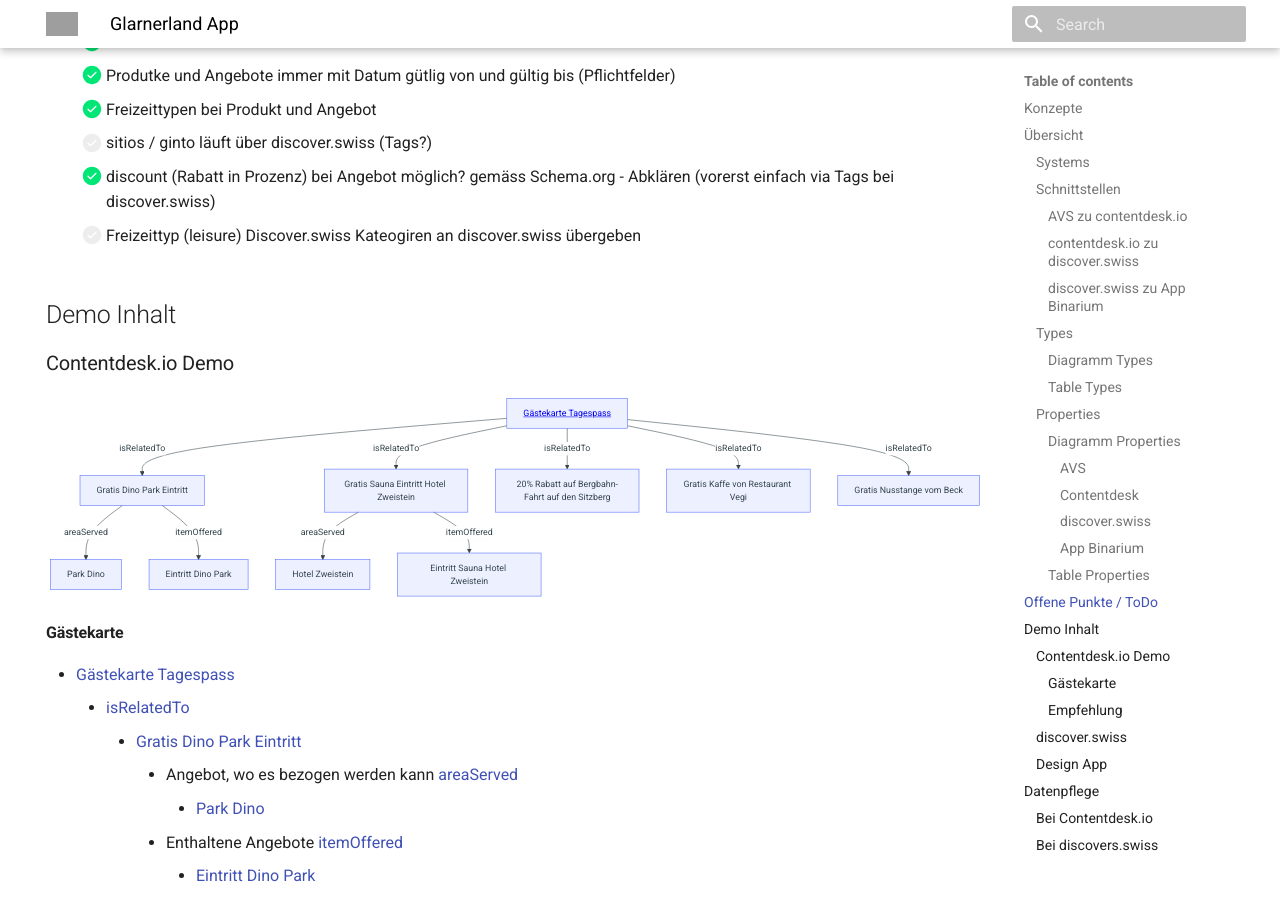
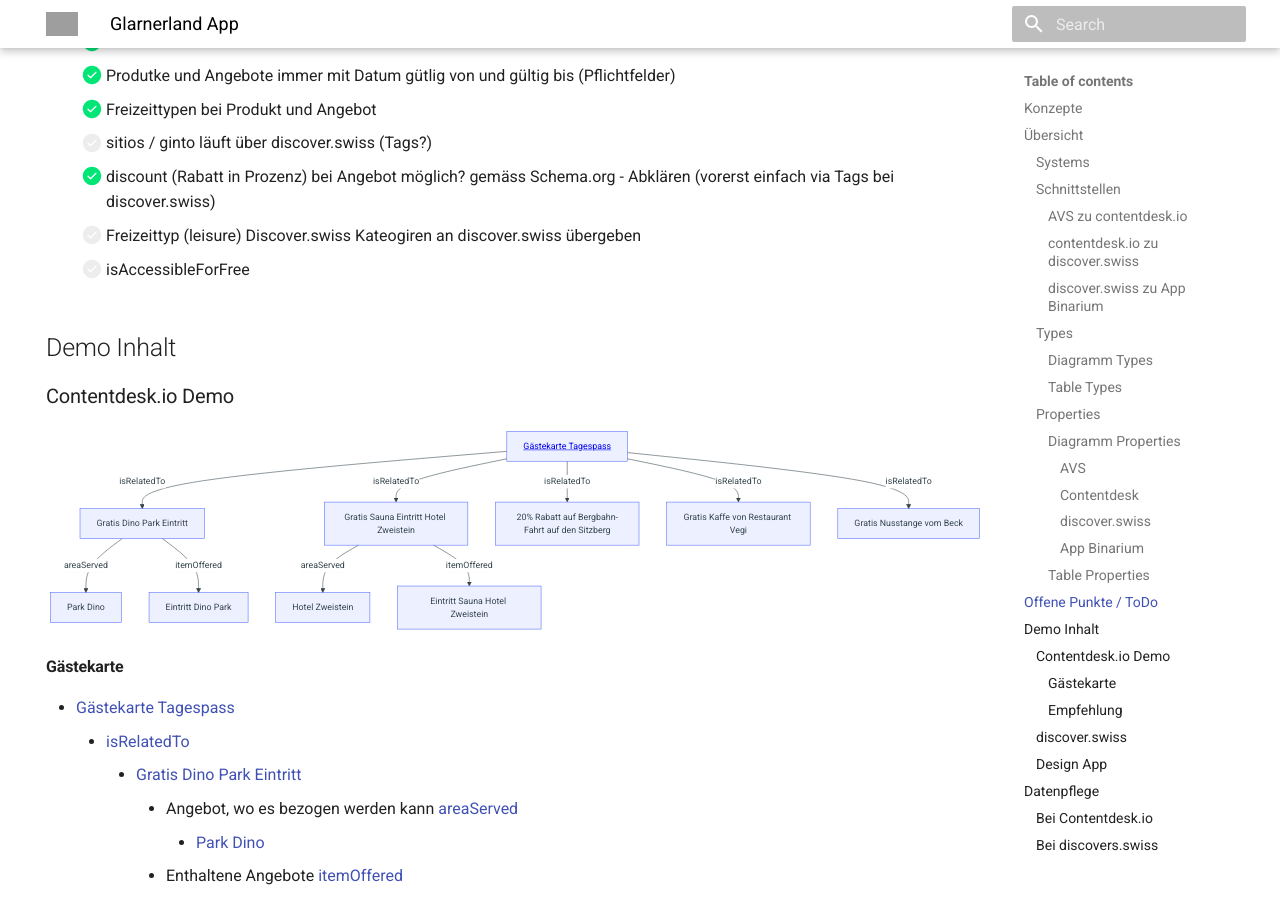
Before and after one commit to tsolenthaler/docs.contentdesk.io, an MkDocs documentation site: the page built from docs/projects/glarnerlandApp.md, in a window 1280 px wide and 900 px high, scrolled down 6423 px. Built offline with MkDocs 1.6.1 and Material for MkDocs 9.7.7, drawn with Linux system fonts in a browser that asks for light colours; grey boxes are pictures that could not be loaded.

Commit message:
Refactor glarnerlandApp.md: Add isAccessibleForFree feature

```diff
--- a/docs/projects/glarnerlandApp.md
+++ b/docs/projects/glarnerlandApp.md
@@ -287,6 +287,7 @@ classDiagram
     * [ ] sitios / ginto läuft über discover.swiss (Tags?)
     * [x] discount (Rabatt in Prozenz) bei Angebot möglich? gemäss Schema.org - Abklären (vorerst einfach via Tags bei discover.swiss)
     * [ ] Freizeittyp (leisure) Discover.swiss Kateogiren an discover.swiss übergeben
+    * [ ] isAccessibleForFree
 
 
 ## Demo Inhalt
```
